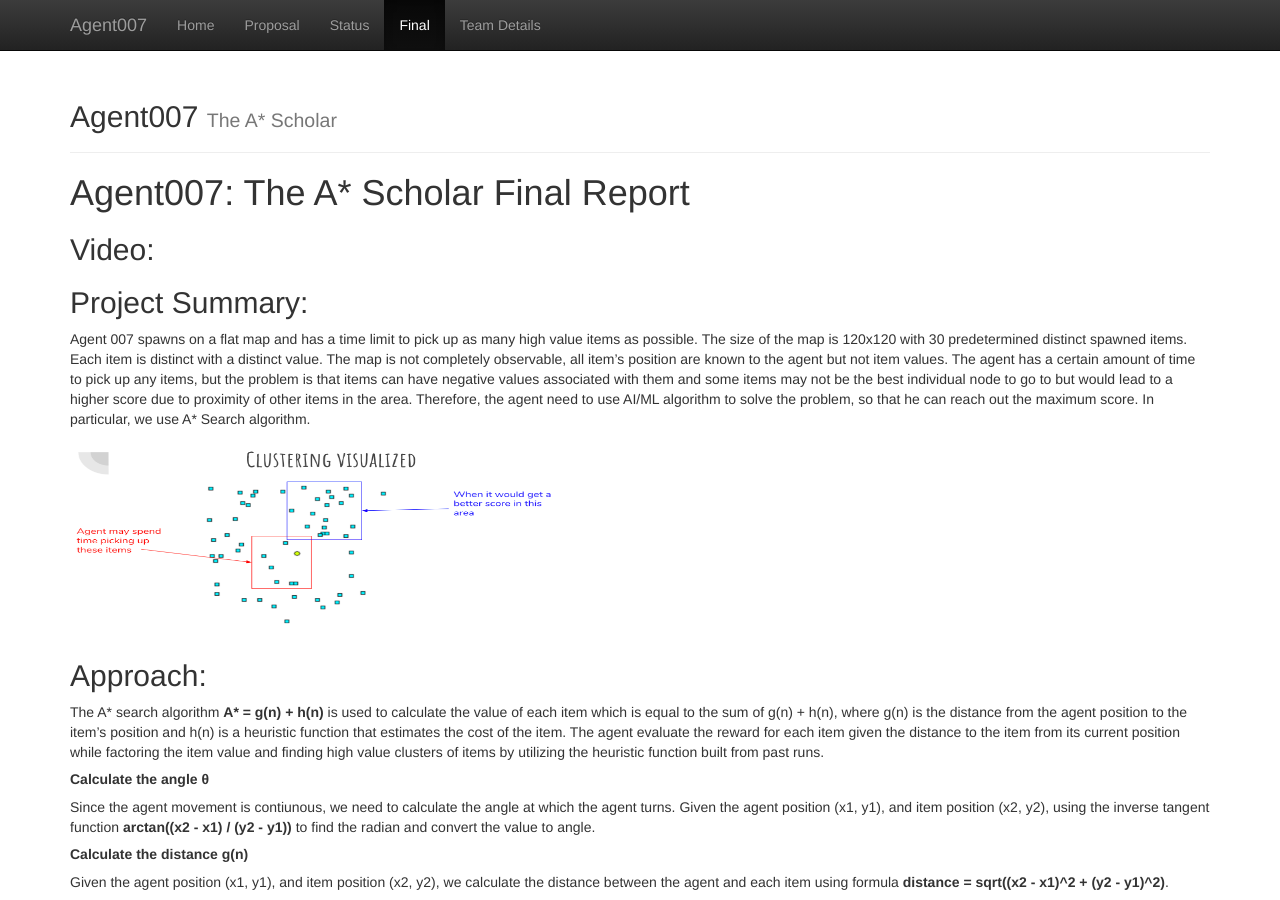
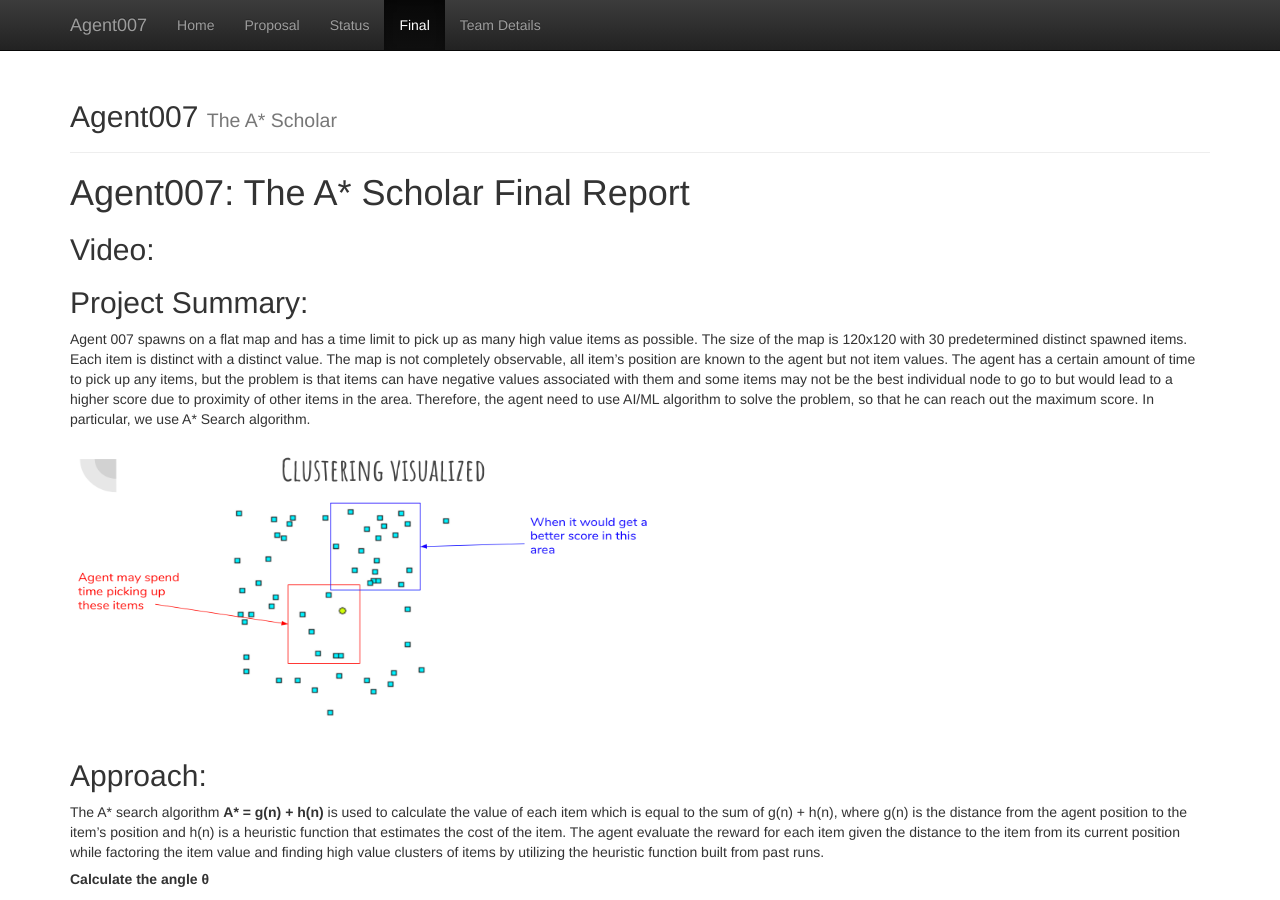
Before and after one commit to KumarHX/Agent007, a Jekyll site: the page built from docs/final.md, in a window 1280 px wide and 900 px high. Built offline with Jekyll 4.4.1, drawn with Linux system fonts in a browser that asks for light colours.

Commit message:
Update final.md

```diff
--- a/docs/final.md
+++ b/docs/final.md
@@ -11,7 +11,7 @@ title:  Final
 Agent 007 spawns on a flat map and has a time limit to pick up as many high value items as possible. The size of the map is 120x120
 with 30 predetermined distinct spawned items. Each item is distinct with a distinct value. The map is not completely observable, all item's position are known to the agent but not item values. The agent has a certain amount of time to pick up any items, but the problem is that items can have negative values associated with them and some items may not be the best individual node to go to but would lead to a higher score due to proximity of other items in the area. Therefore, the agent need to use AI/ML algorithm to solve the problem, so that he can reach out the maximum score. In particular, we use A* Search algorithm.
 
-<a href="url"><img src="ClusteringVisualized.png" align="center" height="200" width="500" ></a>
+<a href="url"><img src="ClusteringVisualized.png" align="center" height="300" width="600" ></a>
 
 ## Approach:
 The A* search algorithm **A* = g(n) + h(n)** is used to calculate the value of each item which is equal to the sum of g(n) + h(n), where g(n) is the distance from the agent position to the item's position and h(n) is a heuristic function that estimates the cost of the item. The agent evaluate the reward for each item given the distance to the item from its current position while factoring the item value and finding high value clusters of items by utilizing the heuristic function built from past runs.
```
